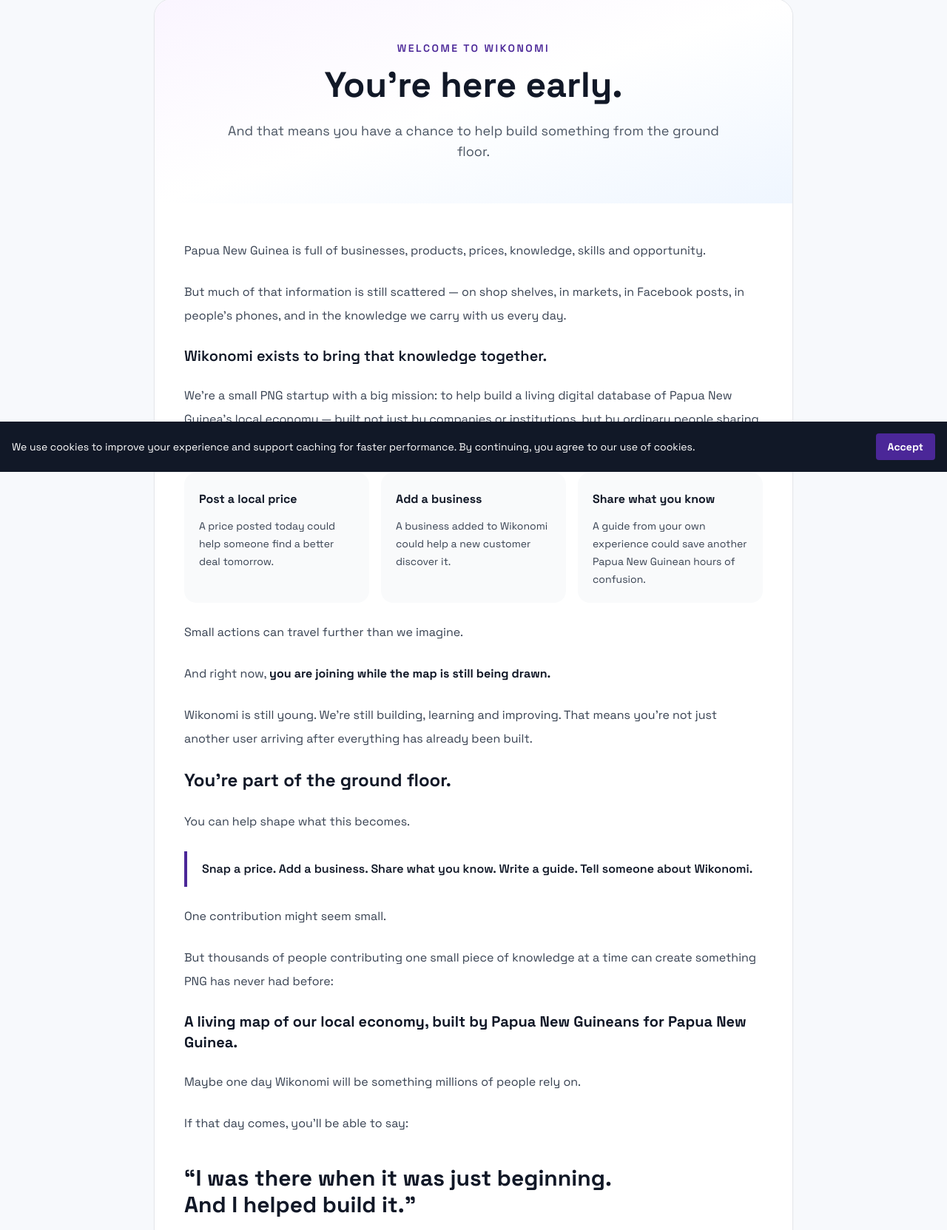
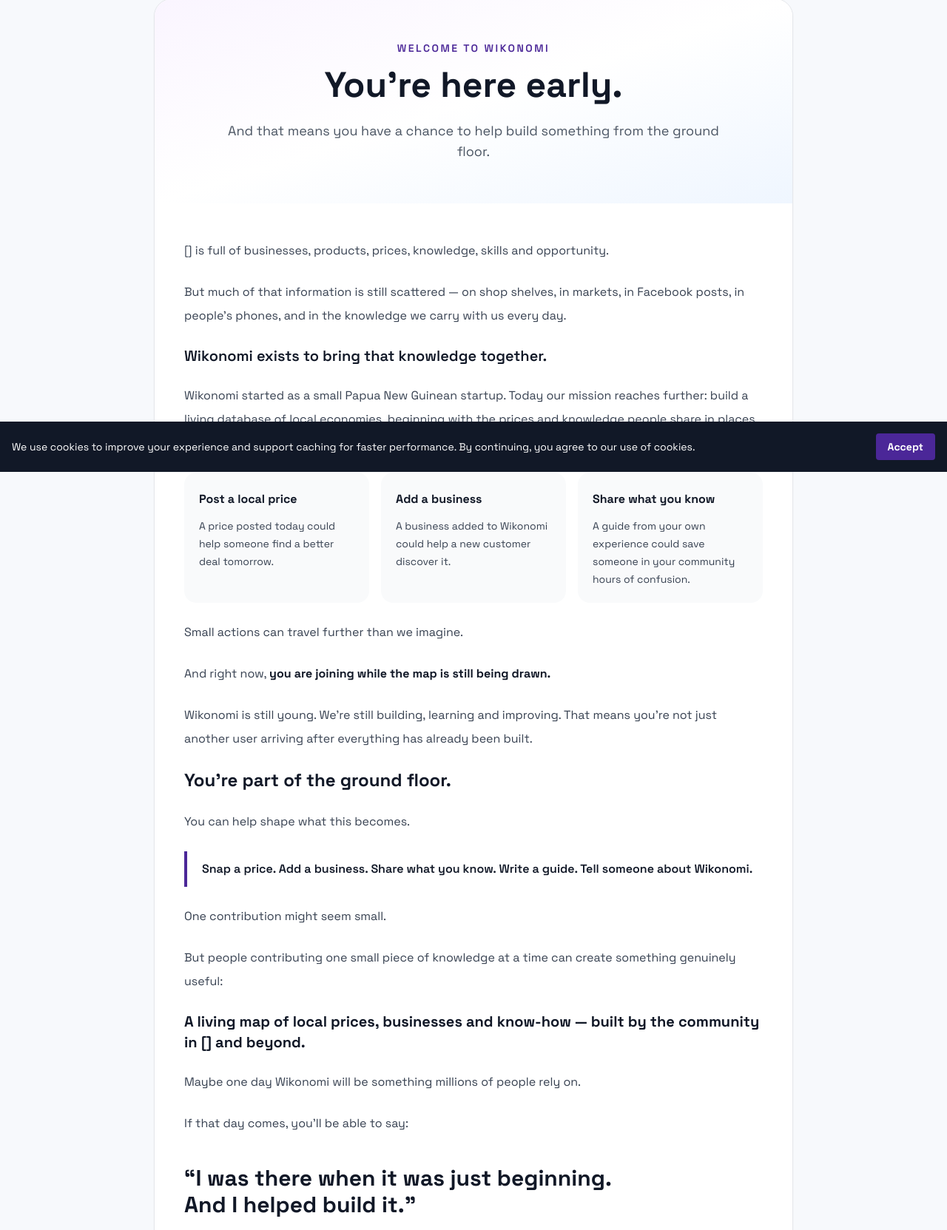
Before and after one commit to Roderick47/wikonomi-v2, a Django app: template wikonomi/users/templates/users/welcome.html in a window 1280 px wide. Shown: the part 162-1825 px from the top of the page at 74% size. Run offline with Django 5.2, Linux system fonts and the light colour scheme; the template is opened without the code that fills it: most values are stand-ins (such as "Sample title", 1, 10 or a date in 2020); parts of the project's set-up code (start-up, migrations or seed data) failed here and were passed over; some libraries are stand-ins or nearby versions.

Commit message:
Adapt About and first-time welcome copy to selected country

```diff
--- a/wikonomi/users/templates/users/welcome.html
+++ b/wikonomi/users/templates/users/welcome.html
@@ -10,17 +10,17 @@
     </div>
 
     <div class="px-6 py-10 sm:px-10 sm:py-12 text-gray-700 leading-8 space-y-6">
-      <p>Papua New Guinea is full of businesses, products, prices, knowledge, skills and opportunity.</p>
+      <p>{{ market.name }} is full of businesses, products, prices, knowledge, skills and opportunity.</p>
       <p>But much of that information is still scattered — on shop shelves, in markets, in Facebook posts, in people’s phones, and in the knowledge we carry with us every day.</p>
 
       <p class="text-xl font-semibold text-gray-900">Wikonomi exists to bring that knowledge together.</p>
 
-      <p>We’re a small PNG startup with a big mission: to help build a living digital database of Papua New Guinea’s local economy — built not just by companies or institutions, but by ordinary people sharing what they see and what they know.</p>
+      <p>Wikonomi started as a small Papua New Guinean startup. Today our mission reaches further: build a living database of local economies, beginning with the prices and knowledge people share in places like {{ market.name }}.</p>
 
       <div class="grid sm:grid-cols-3 gap-4 my-8">
         <div class="rounded-2xl bg-gray-50 p-5"><div class="font-bold text-gray-900">Post a local price</div><p class="mt-2 text-sm leading-6">A price posted today could help someone find a better deal tomorrow.</p></div>
         <div class="rounded-2xl bg-gray-50 p-5"><div class="font-bold text-gray-900">Add a business</div><p class="mt-2 text-sm leading-6">A business added to Wikonomi could help a new customer discover it.</p></div>
-        <div class="rounded-2xl bg-gray-50 p-5"><div class="font-bold text-gray-900">Share what you know</div><p class="mt-2 text-sm leading-6">A guide from your own experience could save another Papua New Guinean hours of confusion.</p></div>
+        <div class="rounded-2xl bg-gray-50 p-5"><div class="font-bold text-gray-900">Share what you know</div><p class="mt-2 text-sm leading-6">A guide from your own experience could save someone in your community hours of confusion.</p></div>
       </div>
 
       <p>Small actions can travel further than we imagine.</p>
@@ -34,8 +34,8 @@
       </div>
 
       <p>One contribution might seem small.</p>
-      <p>But thousands of people contributing one small piece of knowledge at a time can create something PNG has never had before:</p>
-      <p class="text-xl font-bold text-gray-900">A living map of our local economy, built by Papua New Guineans for Papua New Guinea.</p>
+      <p>But people contributing one small piece of knowledge at a time can create something genuinely useful:</p>
+      <p class="text-xl font-bold text-gray-900">A living map of local prices, businesses and know-how — built by the community in {{ market.name }} and beyond.</p>
       <p>Maybe one day Wikonomi will be something millions of people rely on.</p>
       <p>If that day comes, you’ll be able to say:</p>
       <blockquote class="text-2xl sm:text-3xl font-bold text-gray-900 leading-tight py-4">“I was there when it was just beginning.<br>And I helped build it.”</blockquote>
@@ -51,9 +51,9 @@
 
         <div class="mt-6 rounded-2xl border border-gray-200 bg-white p-4 sm:p-5 shadow-sm">
           <label for="wikonomi-share-text" class="block text-sm font-semibold text-gray-900">A message you can use</label>
-          <textarea id="wikonomi-share-text" rows="7" class="mt-3 w-full resize-y rounded-xl border border-gray-200 bg-gray-50 px-4 py-3 text-sm leading-6 text-gray-700 focus:border-brand-purple focus:outline-none focus:ring-2 focus:ring-brand-purple/20">🇵🇬 Ever wished you could compare prices at local shops before heading out?
+          <textarea id="wikonomi-share-text" rows="7" class="mt-3 w-full resize-y rounded-xl border border-gray-200 bg-gray-50 px-4 py-3 text-sm leading-6 text-gray-700 focus:border-brand-purple focus:outline-none focus:ring-2 focus:ring-brand-purple/20">Want to see what prices other shoppers have reported in {{ market.name }}?
 
-Wikonomi is bringing community-reported prices, businesses and practical PNG guides into one place. Have a look — and add a price you know! 👀</textarea>
+Wikonomi helps people compare local price reports and discover businesses. Have a look — and share a real price you have seen! 👀</textarea>
           <div class="mt-3 flex flex-wrap items-center gap-3">
             <button type="button" id="copy-share-text" class="rounded-xl border border-gray-300 bg-white px-4 py-2 text-sm font-semibold text-gray-700 hover:bg-gray-50">Copy message</button>
             <span id="copy-share-status" class="text-sm font-medium text-green-700" role="status" aria-live="polite"></span>
@@ -82,7 +82,7 @@ Wikonomi is bringing community-reported prices, businesses and practical PNG gui
 <script>
 (function () {
   const siteUrl = 'https://www.wikonomi.com/';
-  const shareTitle = 'Wikonomi — compare local prices across PNG';
+  const shareTitle = 'Wikonomi — community-reported prices in {{ market.name|escapejs }}';
   const textArea = document.getElementById('wikonomi-share-text');
   const copyButton = document.getElementById('copy-share-text');
   const copyStatus = document.getElementById('copy-share-status');
```
Also changed, not shown: wikonomi/core/templates/about.html (+7 -7 lines).
